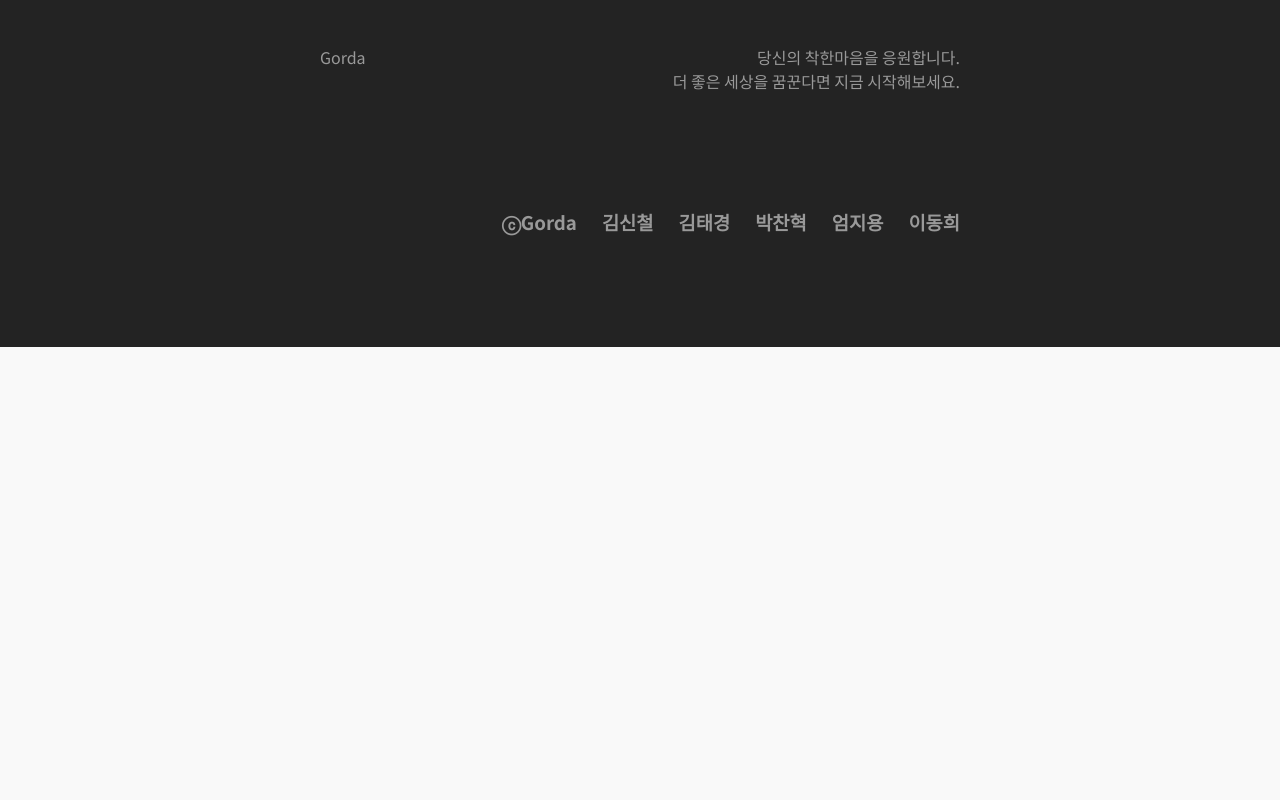
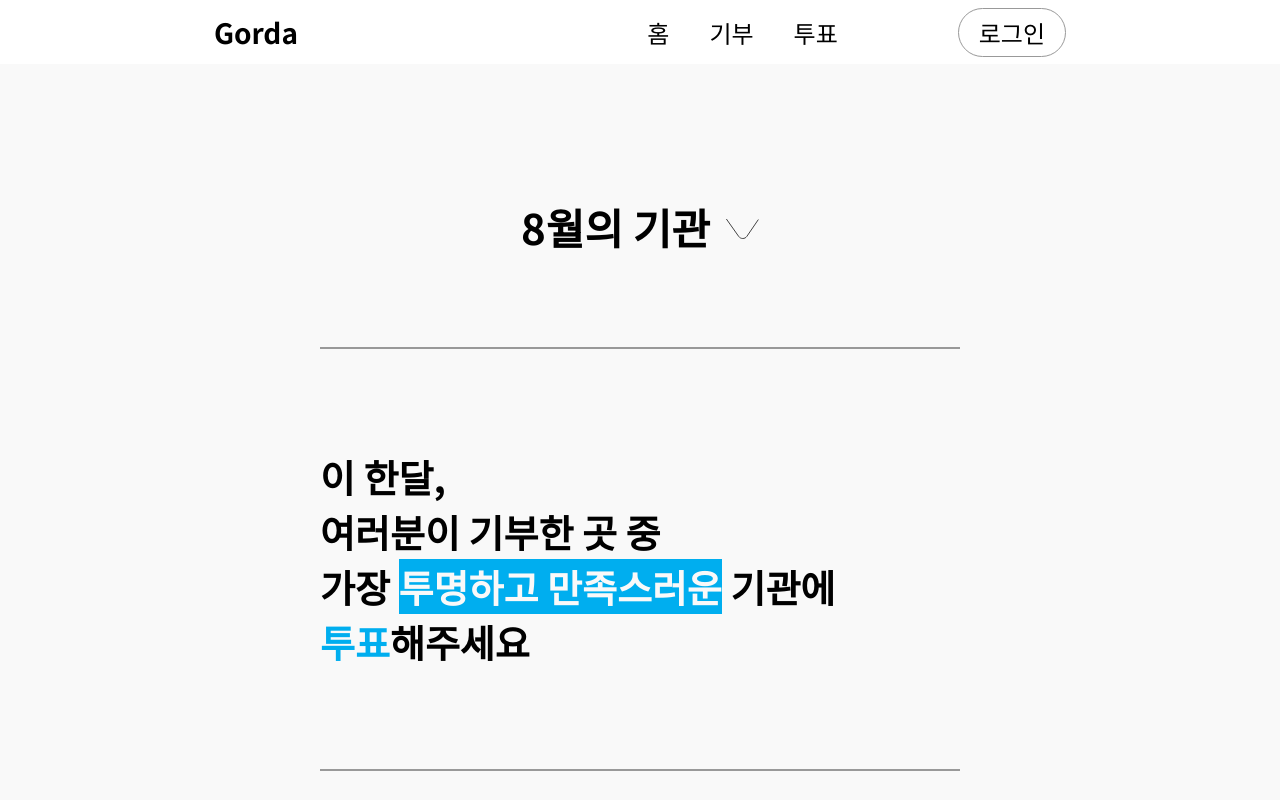
Before and after one commit to umjiyong/gorda, a React (Create React App) app in the folder gorda/: page /vote in a window 1280 px wide. Shown: the top 800 px of the page. Built offline with nearby package versions, Linux system fonts and the light colour scheme.

Commit message:
feat fe-vote page

```diff
--- a/gorda/src/App.js
+++ b/gorda/src/App.js
@@ -5,6 +5,7 @@ import DonationList from "./pages/DonationList";
 import Home from "./pages/Home";
 import MyPage from "./pages/MyPage";
 import MyPageDonation from "./pages/MyPageDonation";
+import Vote from "./pages/Vote";
 
 function App() {
     return (
@@ -15,6 +16,7 @@ function App() {
                     <Route path="/dnlist" element={<DonationList />} />
                     <Route path="/mypage" element={<MyPage />} />
                     <Route path="/mypage/donation" element={<MyPageDonation />} />
+                    <Route path="/vote" element={<Vote />} />
                 </Routes>
             </BrowserRouter>
             <Footer />
--- a/gorda/src/components/NavigationBar.jsx
+++ b/gorda/src/components/NavigationBar.jsx
@@ -13,7 +13,7 @@ function NavigationBar() {
                             <li>
                                 <Link to="/">홈</Link>
                                 <Link to="/dnlist">기부</Link>
-                                <Link to="">투표</Link>
+                                <Link to="/vote">투표</Link>
                                 <button className="login_btn">로그인</button>
                             </li>
                         </ul>
--- /dev/null
+++ b/gorda/src/components/VoteListItem.jsx
@@ -0,0 +1,20 @@
+import "./VoteListItem.scss";
+
+function VoteListItem() {
+    const name = "이몽룡 재단";
+    return (
+        <>
+            <div className="vote_item_card">
+                <div className="cardImg"></div>
+                <div className="card_content">
+                    <div className="card_header">
+                        <div className="list_num">1</div>
+                        <div className="name">{name}</div>
+                    </div>
+                </div>
+            </div>
+        </>
+    );
+}
+
+export default VoteListItem;
--- /dev/null
+++ b/gorda/src/components/VoteListItem.scss
@@ -0,0 +1,29 @@
+.vote_item_card {
+    width: 401px;
+    height: 429px;
+    background-color: white;
+    border-radius: 15px;
+    box-shadow: 0px 14px 30px 10px rgba(0, 0, 0, 0.05);
+    .cardImg {
+        width: 100%;
+        height: 256px;
+        background-color: #999;
+        border-radius: 15px 15px 0 0;
+    }
+    .card_content {
+        padding: 10px 30px;
+        .card_header {
+            display: flex;
+            align-items: center;
+            gap: 24px;
+            .list_num {
+                font-size: 32px;
+                font-weight: bold;
+            }
+            .name {
+                font-size: 28px;
+                font-weight: bold;
+            }
+        }
+    }
+}
--- /dev/null
+++ b/gorda/src/pages/Vote.jsx
@@ -0,0 +1,105 @@
+import "./Vote.scss";
+import NavigationBar from "../components/NavigationBar";
+import { useState } from "react";
+
+import InputLabel from "@mui/material/InputLabel";
+import MenuItem from "@mui/material/MenuItem";
+import FormControl from "@mui/material/FormControl";
+import Select from "@mui/material/Select";
+import VoteListItem from "../components/VoteListItem";
+
+function Vote() {
+    let datemonth = new Date().getMonth();
+
+    const [open, setOpen] = useState(false);
+
+    const handleCalender = () => {
+        setOpen((current) => !current);
+    };
+
+    console.log(open);
+
+    const [month, setMonth] = useState(datemonth);
+
+    const handleChange = (event) => {
+        setMonth(event.target.value);
+    };
+    console.log(month);
+    return (
+        <>
+            <NavigationBar />
+            <div className="vote_container">
+                <div className="vote_header">
+                    <div className="vote_title">{month}월의 기관</div>
+                    <div onClick={handleCalender} className="vote_arrow">
+                        <svg width="34" height="22" viewBox="0 0 34 22" fill="none" xmlns="http://www.w3.org/2000/svg">
+                            <path d="M1.375 1L13.6845 18.399C15.6974 21.2442 19.9306 21.2088 21.8957 18.3304L33.3707 1.52235" stroke="#444444" />
+                        </svg>
+                    </div>
+                    {open === true ? (
+                        <div className="forma">
+                            <FormControl variant="standard" sx={{ m: 1, minWidth: 120 }}>
+                                <Select labelId="demo-simple-select-standard-label" id="demo-simple-select-standard" value={month} onChange={handleChange} label="Age">
+                                    <MenuItem value={1}>1월</MenuItem>
+                                    <MenuItem value={2}>2월</MenuItem>
+                                    <MenuItem value={3}>3월</MenuItem>
+                                    <MenuItem value={4}>4월</MenuItem>
+                                    <MenuItem value={5}>5월</MenuItem>
+                                    <MenuItem value={6}>6월</MenuItem>
+                                    <MenuItem value={7}>7월</MenuItem>
+                                    <MenuItem value={8}>8월</MenuItem>
+                                    <MenuItem value={9}>9월</MenuItem>
+                                    <MenuItem value={10}>10월</MenuItem>
+                                    <MenuItem value={11}>11월</MenuItem>
+                                    <MenuItem value={12}>12월</MenuItem>
+                                </Select>
+                            </FormControl>
+                        </div>
+                    ) : (
+                        ""
+                    )}
+                </div>
+                <hr className="hr_box" />
+                <div className="vote_title">
+                    <div>이 한달,</div>
+                    <div>여러분이 기부한 곳 중</div>
+                    <div>
+                        가장 <span className="title_box">투명하고 만족스러운</span> 기관에
+                    </div>
+                    <div>
+                        <span className="title_color">투표</span>해주세요
+                    </div>
+                </div>
+                <hr className="hr_box_2" />
+                <div className="vote_list_p">지난 달 모금에 참여한 기관</div>
+                <div className="vote_list">
+                    <VoteListItem />
+                    <VoteListItem />
+                    <VoteListItem />
+                    <VoteListItem />
+                    <VoteListItem />
+                    <VoteListItem />
+                    <VoteListItem />
+                    <VoteListItem />
+                    <VoteListItem />
+                    <VoteListItem />
+                    <VoteListItem />
+                    <VoteListItem />
+                    <VoteListItem />
+                    <VoteListItem />
+                    <VoteListItem />
+                    <VoteListItem />
+                    <VoteListItem />
+                    <VoteListItem />
+                    <VoteListItem />
+                    <VoteListItem />
+                    <VoteListItem />
+                    <VoteListItem />
+                    <VoteListItem />
+                </div>
+            </div>
+        </>
+    );
+}
+
+export default Vote;
--- /dev/null
+++ b/gorda/src/pages/Vote.scss
@@ -0,0 +1,69 @@
+* {
+    margin: 0;
+    padding: 0;
+    box-sizing: border-box;
+}
+
+html {
+    background-color: #f9f9f9;
+}
+
+.vote_container {
+    width: 100%;
+    max-width: 1920px;
+    margin: 0 auto;
+    padding: 0 320px;
+    .vote_header {
+        margin-top: 126px;
+        display: flex;
+        justify-content: center;
+        align-items: center;
+        gap: 15px;
+        position: relative;
+        .vote_title {
+            font-size: 42px;
+            font-weight: bold;
+        }
+        .vote_arrow {
+            padding-top: 10px;
+            cursor: pointer;
+        }
+        .forma {
+            position: absolute;
+            top: 70px;
+        }
+    }
+    .hr_box {
+        margin-top: 90px;
+        border: 1px solid #999;
+        margin-bottom: 100px;
+    }
+    .vote_title {
+        font-size: 38px;
+        font-weight: 700;
+        .title_box {
+            color: #f9f9f9;
+            background-color: #00aeef;
+        }
+        .title_color {
+            color: #00aeef;
+        }
+    }
+    .hr_box_2 {
+        margin-top: 100px;
+        border: 1px solid #999;
+        margin-bottom: 50px;
+    }
+    .vote_list_p {
+        font-size: 38px;
+        font-weight: bold;
+        color: #444;
+        margin-bottom: 80px;
+    }
+    .vote_list {
+        display: flex;
+        flex-wrap: wrap;
+        gap: 38px;
+        margin-bottom: 120px;
+    }
+}
```
